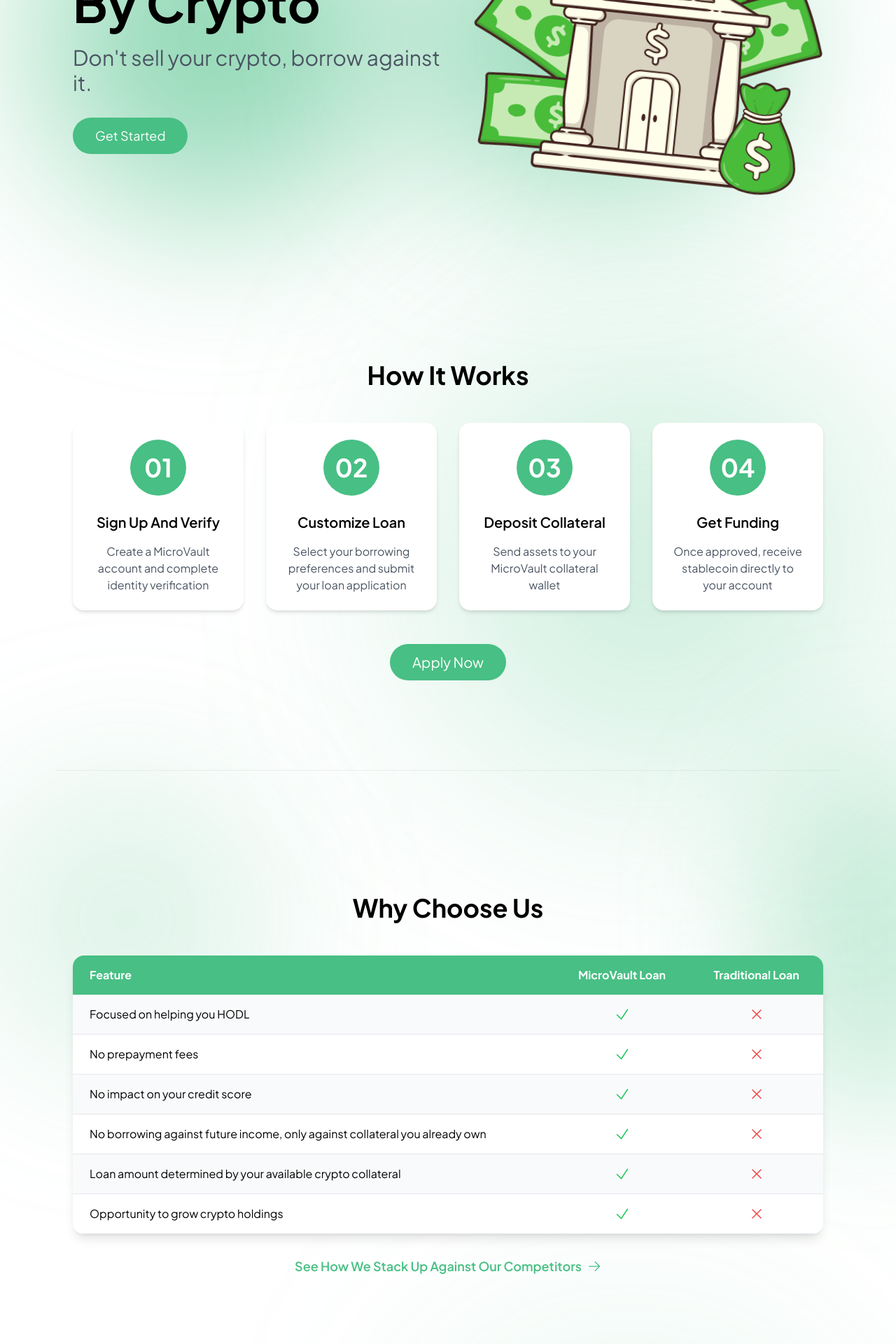
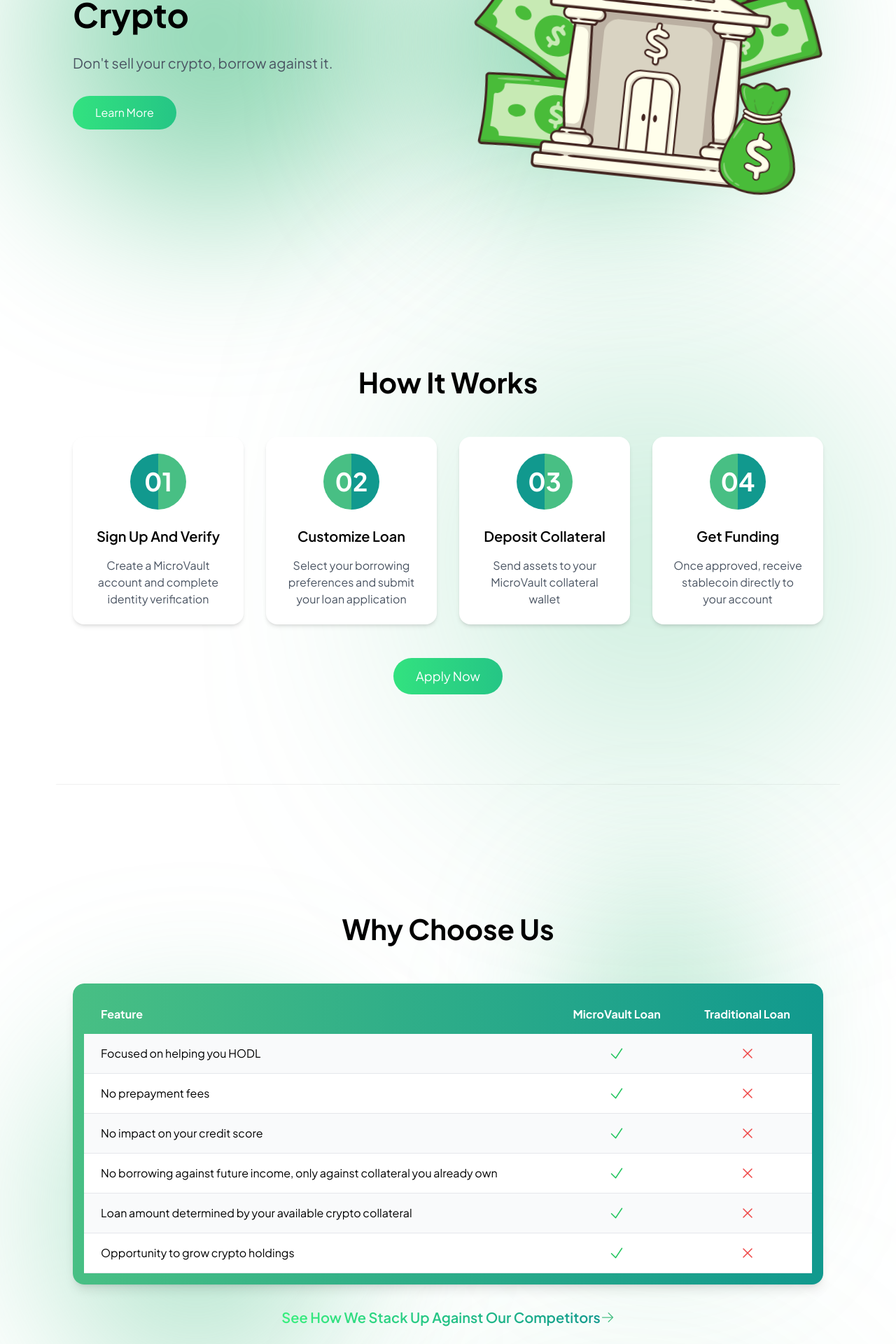
Before and after one commit to veermshah/MicroVault, a React (Vite) app in the folder frontend/: page / in a window 1280 px wide. Shown: the part 400-2320 px from the top of the page at 70% size. Built offline with nearby package versions, Linux system fonts and the light colour scheme; the HTML template or start-up script is replaced by a standard one.

Commit message:
frontend changes

```diff
--- a/frontend/src/components/hero.jsx
+++ b/frontend/src/components/hero.jsx
@@ -1,4 +1,5 @@
 import React from 'react';
+import { Link } from 'react-router-dom'; // Import Link for navigation
 import bankIcon from '../assets/bankicon.png';
 
 const Hero = () => {
@@ -13,11 +14,15 @@
           <div className="max-w-[1248px] w-full mx-auto flex flex-col md:flex-row items-center justify-center">
             {/* Left side content */}
             <div className="w-full md:w-1/2 mb-8 md:mb-0 flex flex-col items-start justify-center">
-              <h1 className="text-5xl md:text-7xl font-bold mb-6 leading-tight text-black">Loans Backed By Crypto</h1>
-              <p className="text-2xl md:text-3xl mb-8 text-gray-600">Don't sell your crypto, borrow against it.</p>
-              <button className="bg-[#48BF84] text-white px-8 py-3 rounded-[50px] hover:bg-[#3da46f] transition duration-300 text-lg">
-                Get Started
-              </button>
+              <h1 className="text-[48px] font-bold mb-6 leading-tight text-black">Loans Backed By Crypto</h1>
+              <p className="text-[20px] mb-8 text-gray-600">Don't sell your crypto, borrow against it.</p>
+
+              {/* Learn More Button with Animated Gradient */}
+              <Link to="/faq">
+                <button className="animated-gradient text-white rounded-[50px] px-8 py-3 transition duration-300">
+                  Learn More
+                </button>
+              </Link>
             </div>
 
             {/* Right side icon */}
--- a/frontend/src/components/howItWorks.jsx
+++ b/frontend/src/components/howItWorks.jsx
@@ -31,11 +31,19 @@
 
       <div className="container mx-auto px-6 py-16 relative z-10">
         <div className="max-w-[1248px] w-full mx-auto">
-          <h2 className="text-4xl font-bold text-center mb-12 text-black">How It Works</h2>
+          <h2 className="text-[40px] font-bold text-center mb-12 text-black">How It Works</h2> {/* Corrected title casing */}
           <div className="grid grid-cols-1 md:grid-cols-2 lg:grid-cols-4 gap-8">
             {steps.map((step, index) => (
               <div key={index} className="bg-white rounded-[1rem] shadow-md p-6 flex flex-col items-center justify-between">
-                <span className="bg-[#48bf84] text-white font-bold text-4xl w-20 h-20 rounded-full flex items-center justify-center mb-6">
+                {/* Circle with split colors */}
+                <span
+                  className={`font-bold text-white text-4xl w-20 h-20 rounded-full flex items-center justify-center mb-6`}
+                  style={{
+                    background: index % 2 === 0
+                      ? 'linear-gradient(to right, #11998e 50%, #48BF84 50%)'
+                      : 'linear-gradient(to right, #48BF84 50%, #11998e 50%)'
+                  }}
+                >
                   {step.number}
                 </span>
                 <h5 className="text-xl font-semibold text-black mb-4">{step.title}</h5>
@@ -44,7 +52,8 @@
             ))}
           </div>
           <div className="text-center mt-12">
-            <button className="bg-[#48BF84] text-white px-8 py-3 rounded-[50px] text-xl hover:bg-[#3da46f] transition duration-300">
+            {/* Apply Now Button with Animated Gradient */}
+            <button className="animated-gradient text-white px-8 py-3 rounded-[50px] text-lg transition duration-300">
               Apply Now
             </button>
           </div>
--- a/frontend/src/components/testimonials.jsx
+++ b/frontend/src/components/testimonials.jsx
@@ -14,7 +14,7 @@
   ];
 
   return (
-    <section className="bg-white mt-28 mx-4 md:mx-12 lg:mx-20 relative overflow-visible">
+    <section className="bg-transparent mt-28 mx-4 md:mx-12 lg:mx-20 relative overflow-visible">
       {/* Adjusted Blur effect */}
       <div className="absolute bottom-[50px] right-[50px] w-[500px] h-[500px] bg-[#48bf84]/20 rounded-full blur-[150px] z-0" />
 
@@ -24,19 +24,28 @@
             {/* Left side - Main testimonial */}
             <div className="md:w-1/2 md:pr-4 mb-8 md:mb-0 flex flex-col justify-center">
               <div className="relative mb-6 bg-white p-6 rounded-[1rem] shadow-md">
-                <span className="absolute text-6xl text-[#48BF84] opacity-50 top-[-30px] left-[-20px]">"</span>
+                <span className="absolute text-6xl text-[#48BF84] opacity-80 top-[-30px] left-[-20px]">"</span>
                 <h2 className="text-3xl font-bold mb-4">{mainTestimonial.quote}</h2>
                 <p className="text-lg text-gray-600 mb-4">{mainTestimonial.longText}</p>
                 <p className="font-semibold">— {mainTestimonial.name}</p>
               </div>
-              <p className="text-xl font-bold mb-2">1000 Excellent Reviews on Trustpilot</p>
-              <a href="https://www.trustpilot.com/" target="_blank" rel="noopener noreferrer" className="text-[#48BF84] underline">
-                Check it out!
-              </a>
+              {/* Gradient Text for Trustpilot Reviews */}
+              <p
+                className="text-xl font-bold mb-2"
+                style={{
+                  backgroundImage: 'linear-gradient(to right, #38ef7d, #11998e)',
+                  WebkitBackgroundClip: 'text',
+                  WebkitTextFillColor: 'transparent',
+                  backgroundClip: 'text',
+                  color: 'transparent'
+                }}
+              >
+                1000 Excellent Reviews on Trustpilot
+              </p>
             </div>
 
             {/* Vertical divider */}
-            <div className="hidden md:block w-px bg-gray-300 mx-4 self-stretch"></div>
+            <div className="hidden md:block w-px bg-[#F0F0F0] mx-4 self-stretch"></div>
 
             {/* Right side - Short testimonials */}
             <div className="md:w-1/2 flex items-center">
@@ -57,4 +66,4 @@
   );
 };
 
-export default Testimonials
+export default Testimonials;
--- a/frontend/src/components/whyChooseUs.jsx
+++ b/frontend/src/components/whyChooseUs.jsx
@@ -14,16 +14,25 @@
   return (
     <section className="bg-transparent mt-28 mx-4 md:mx-12 lg:mx-20 relative overflow-visible">
       {/* Blur effects */}
-      <div className="absolute top-[-100px] left-[-100px] w-[400px] h-[400px] bg-[#48bf84]/20 rounded-full blur-[120px] z-0" />
-      <div className="absolute bottom-[300px] right-[-200px] w-[300px] h-[500px] bg-[#48bf84]/30 rounded-full blur-[100px] z-0" />
+      <div className="absolute top-[250px] left-[0px] w-[400px] h-[500px] bg-[#48bf84]/40 rounded-full blur-[120px] z-0" />
+      <div className="absolute bottom-[200px] right-[100px] w-[300px] h-[500px] bg-[#48bf84]/30 rounded-full blur-[100px] z-0" />
 
       <div className="container mx-auto px-6 py-16 relative z-10">
         <div className="max-w-[1248px] w-full mx-auto">
-          <h2 className="text-4xl font-bold text-center mb-12 text-black">Why Choose Us</h2>
+          <h2 className="text-[40px] font-bold text-center mb-12 text-black">Why Choose Us</h2> {/* Set title to 40px */}
           <div className="bg-white rounded-[1rem] shadow-lg overflow-hidden relative z-10">
+            {/* Set gradient background for the table */}
+            <div
+              style={{
+                background: '#11998e',  /* fallback for old browsers */
+                background: '-webkit-linear-gradient(to right, #48BF84, #11998e)',  /* Chrome 10-25, Safari 5.1-6 */
+                background: 'linear-gradient(to right, #48BF84, #11998e)', /* W3C, IE 10+/ Edge, Firefox 16+, Chrome 26+, Opera 12+, Safari 7+ */
+              }}
+              className="p-4 rounded-tl-[1rem] rounded-tr-[1rem]"
+            >
               <table className="w-full">
                 <thead>
-                <tr className="bg-[#48BF84] text-white">
+                  <tr className="text-white">
                     <th className="py-4 px-6 text-left">Feature</th>
                     <th className="py-4 px-6 text-center">MicroVault Loan</th>
                     <th className="py-4 px-6 text-center">Traditional Loan</th>
@@ -52,11 +61,23 @@
                 </tbody>
               </table>
             </div>
-          <div className="mt-8 flex items-center justify-center relative z-10">
-            <h3 className="text-lg font-semibold text-[#48BF84] mr-2">
+          </div>
+          <div className="mt-8 flex items-center justify-center relative z=10">
+            {/* Gradient Text with Arrow */}
+            <h3
+              className="text-[20px] font-semibold mr=2"
+              style={{
+                backgroundImage: 'linear-gradient(to right, #38ef7d, #11998e)',
+                WebkitBackgroundClip: 'text',
+                WebkitTextFillColor: 'transparent',
+                backgroundClip: 'text',
+                color: 'transparent'
+              }}
+            >
               See How We Stack Up Against Our Competitors
-            </h3>
-            <ArrowRightIcon className="h-5 w-5 text-[#48BF84]" />
+            </h3> {/* Set text to 20px */}
+            {/* Arrow Icon with Fixed Size */}
+            <ArrowRightIcon className="h-[20px] w-[20px] text-[#48BF84]" /> {/* Set fixed size for arrow */}
           </div>
         </div>
       </div>
```
Lines whose indentation alone changed are shown as unchanged.
